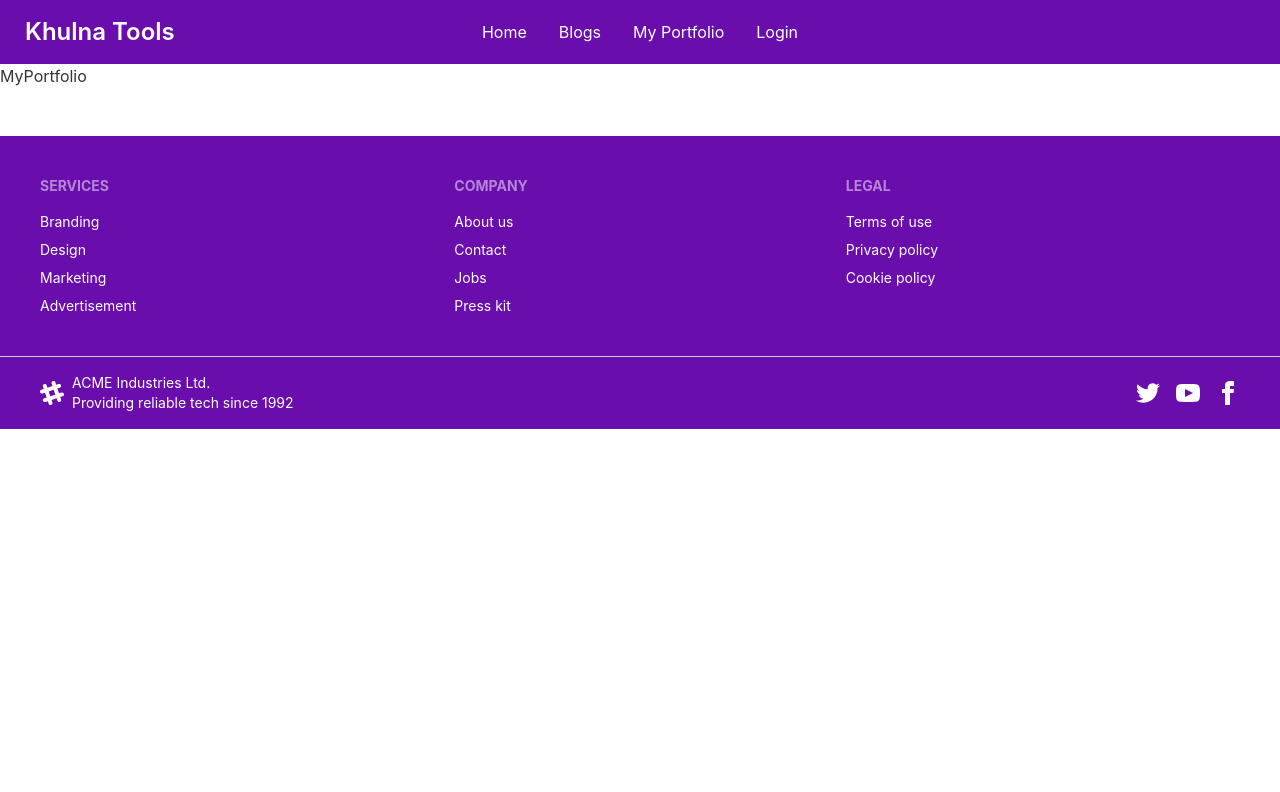
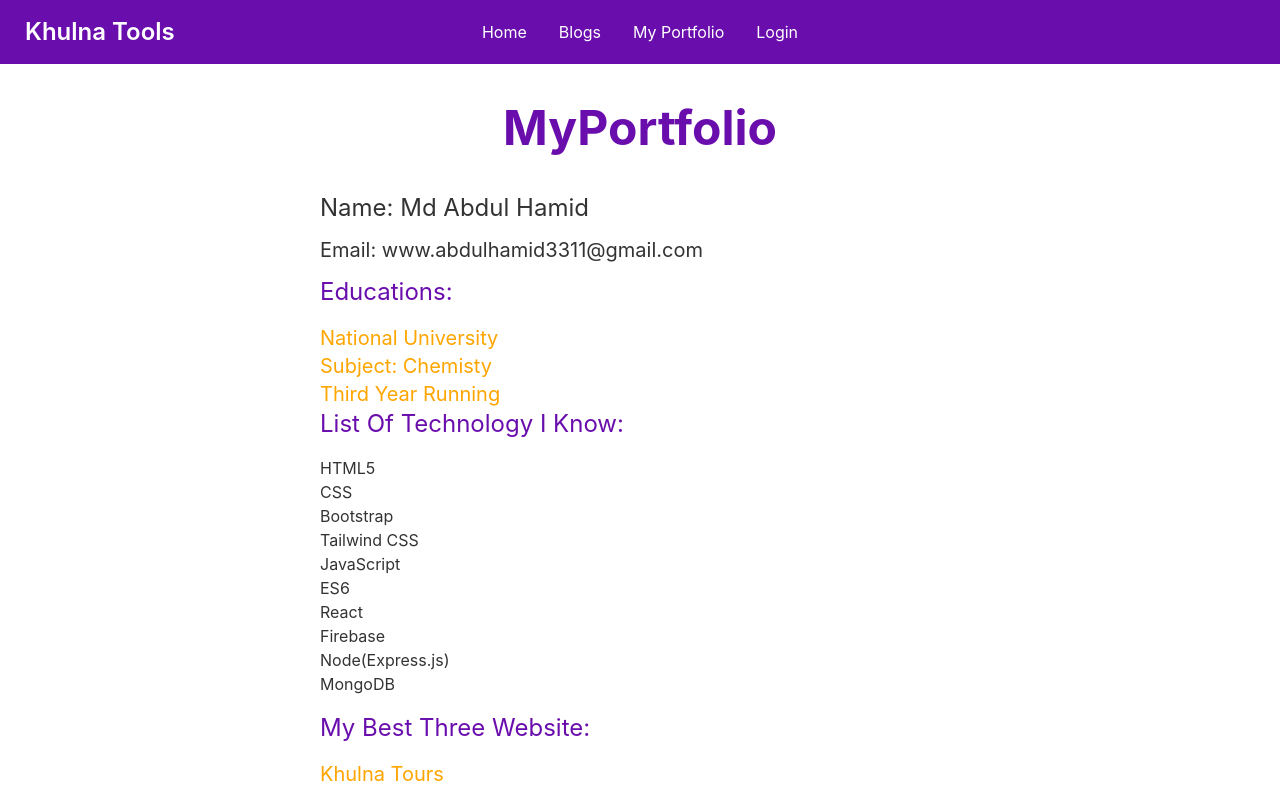
Before and after one commit to Abhamid3311/tools-manufacturer-client, a React (Create React App) app: page /portfolio in a window 1280 px wide. Shown: the top 792 px of the page. Built offline with nearby package versions, Linux system fonts and the light colour scheme; no server answers.

Commit message:
added portfolio

```diff
--- a/src/Pages/Page/MyPortfolio/MyPortfolio.js
+++ b/src/Pages/Page/MyPortfolio/MyPortfolio.js
@@ -3,7 +3,46 @@ import React from 'react';
 const MyPortfolio = () => {
     return (
         <div>
-            <h2>MyPortfolio</h2>
+            <h2 className='text-5xl text-center text-accent font-bold my-10'>MyPortfolio</h2>
+
+            <div className='w-1/2 mx-auto'>
+                <h2 className='text-2xl mb-3'>Name: Md Abdul Hamid</h2>
+                <h3 className='text-xl mb-3'>Email: www.abdulhamid3311@gmail.com</h3>
+                <h3 className='text-2xl mb-4 text-accent'>Educations:</h3>
+                <div className='text-secondary text-xl'>
+                    <h2>National University</h2>
+                    <h3>Subject: Chemisty</h3>
+                    <h3>Third Year Running</h3>
+                </div>
+                <div>
+                    <h3 className='text-2xl mb-4 text-accent'>List Of Technology I Know: </h3>
+                    <ol>
+                        <li>HTML5</li>
+                        <li>CSS</li>
+                        <li>Bootstrap</li>
+                        <li>Tailwind CSS</li>
+                        <li>JavaScript</li>
+                        <li>ES6</li>
+                        <li>React</li>
+                        <li>Firebase</li>
+                        <li>Node(Express.js)</li>
+                        <li>MongoDB</li>
+                    </ol>
+                </div>
+                <div>
+                    <h3 className='text-2xl my-4 text-accent'>My Best Three Website:</h3>
+                    <ul>
+                        <li className='text-secondary text-xl'><a href="https://abhamid3311.github.io/Khulna-travels/" target="_blank" rel="noreferrer">Khulna Tours</a></li>
+
+                        <li className='text-secondary text-xl'><a href="https://abhamid3311.github.io/Barbor-Shop/" target="_blank" rel="noreferrer">Barbor Shop</a></li>
+
+                        <li className='text-secondary text-xl'><a href="https://abhamid3311.github.io/College-Website-/" target="_blank" rel="noreferrer">College Website</a></li>
+                    </ul>
+
+
+
+                </div>
+            </div>
         </div>
     );
 };
```
